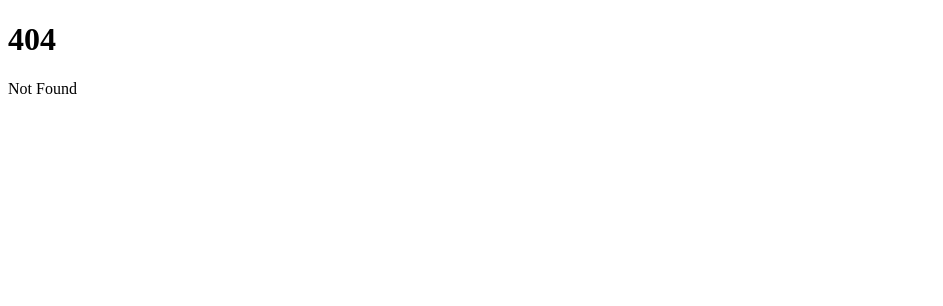
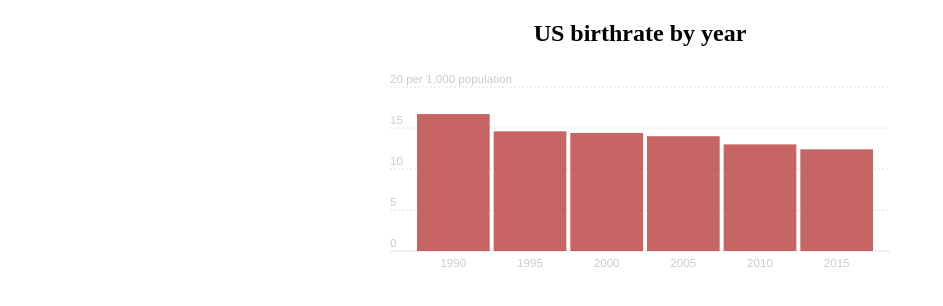
Before and after one commit to rion-5/doitplot, a SvelteKit app: page /barchart in a window 1280 px wide. Before the commit this address had no page. Shown: the top 306 px of the page, without its empty margins (0-943 px from the left). Built offline with nearby package versions, Linux system fonts and the light colour scheme.

Commit message:
add barchart lineplot

```diff
--- /dev/null
+++ b/src/routes/barchart/+page.svelte
@@ -0,0 +1,118 @@
+<script>
+	import { scaleLinear } from 'd3-scale';
+
+	const points = [
+		{ year: 1990, birthrate: 16.7 },
+		{ year: 1995, birthrate: 14.6 },
+		{ year: 2000, birthrate: 14.4 },
+		{ year: 2005, birthrate: 14 },
+		{ year: 2010, birthrate: 13 },
+		{ year: 2015, birthrate: 12.4 }
+	];
+
+	const xTicks = [1990, 1995, 2000, 2005, 2010, 2015];
+	const yTicks = [0, 5, 10, 15, 20];
+	const padding = { top: 20, right: 15, bottom: 20, left: 25 };
+
+	let width = 500;
+	let height = 200;
+
+	function formatMobile(tick) {
+		return "'" + tick.toString().slice(-2);
+	}
+
+	$: xScale = scaleLinear()
+		.domain([0, xTicks.length])
+		.range([padding.left, width - padding.right]);
+
+	$: yScale = scaleLinear()
+		.domain([0, Math.max.apply(null, yTicks)])
+		.range([height - padding.bottom, padding.top]);
+
+	$: innerWidth = width - (padding.left + padding.right);
+	$: barWidth = innerWidth / xTicks.length;
+</script>
+
+<h2>US birthrate by year</h2>
+
+<div class="chart" bind:clientWidth={width} bind:clientHeight={height}>
+	<svg>
+		<!-- y axis -->
+		<g class="axis y-axis">
+			{#each yTicks as tick}
+				<g class="tick tick-{tick}" transform="translate(0, {yScale(tick)})">
+					<line x2="100%" />
+					<text y="-4">{tick} {tick === 20 ? ' per 1,000 population' : ''}</text>
+				</g>
+			{/each}
+		</g>
+
+		<!-- x axis -->
+		<g class="axis x-axis">
+			{#each points as point, i}
+				<g class="tick" transform="translate({xScale(i)},{height})">
+					<text x={barWidth / 2} y="-4">{width > 380 ? point.year : formatMobile(point.year)}</text>
+				</g>
+			{/each}
+		</g>
+
+		<g class="bars">
+			{#each points as point, i}
+				<rect
+					x={xScale(i) + 2}
+					y={yScale(point.birthrate)}
+					width={barWidth - 4}
+					height={yScale(0) - yScale(point.birthrate)}
+				/>
+			{/each}
+		</g>
+	</svg>
+</div>
+
+<style>
+	h2 {
+		text-align: center;
+	}
+
+	.chart {
+		width: 100%;
+		max-width: 500px;
+		margin: 0 auto;
+	}
+
+	svg {
+		position: relative;
+		width: 100%;
+		height: 200px;
+	}
+
+	.tick {
+		font-family: Helvetica, Arial;
+		font-size: 0.725em;
+		font-weight: 200;
+	}
+
+	.tick line {
+		stroke: #e2e2e2;
+		stroke-dasharray: 2;
+	}
+
+	.tick text {
+		fill: #ccc;
+		text-anchor: start;
+	}
+
+	.tick.tick-0 line {
+		stroke-dasharray: 0;
+	}
+
+	.x-axis .tick text {
+		text-anchor: middle;
+	}
+
+	.bars rect {
+		fill: #a11;
+		stroke: none;
+		opacity: 0.65;
+	}
+</style>
```
Also changed, not shown: src/routes/lineplot/+page.svelte (added, +16 -0 lines), src/routes/lineplot/LinePlot.svelte (added, +30 -0 lines).
